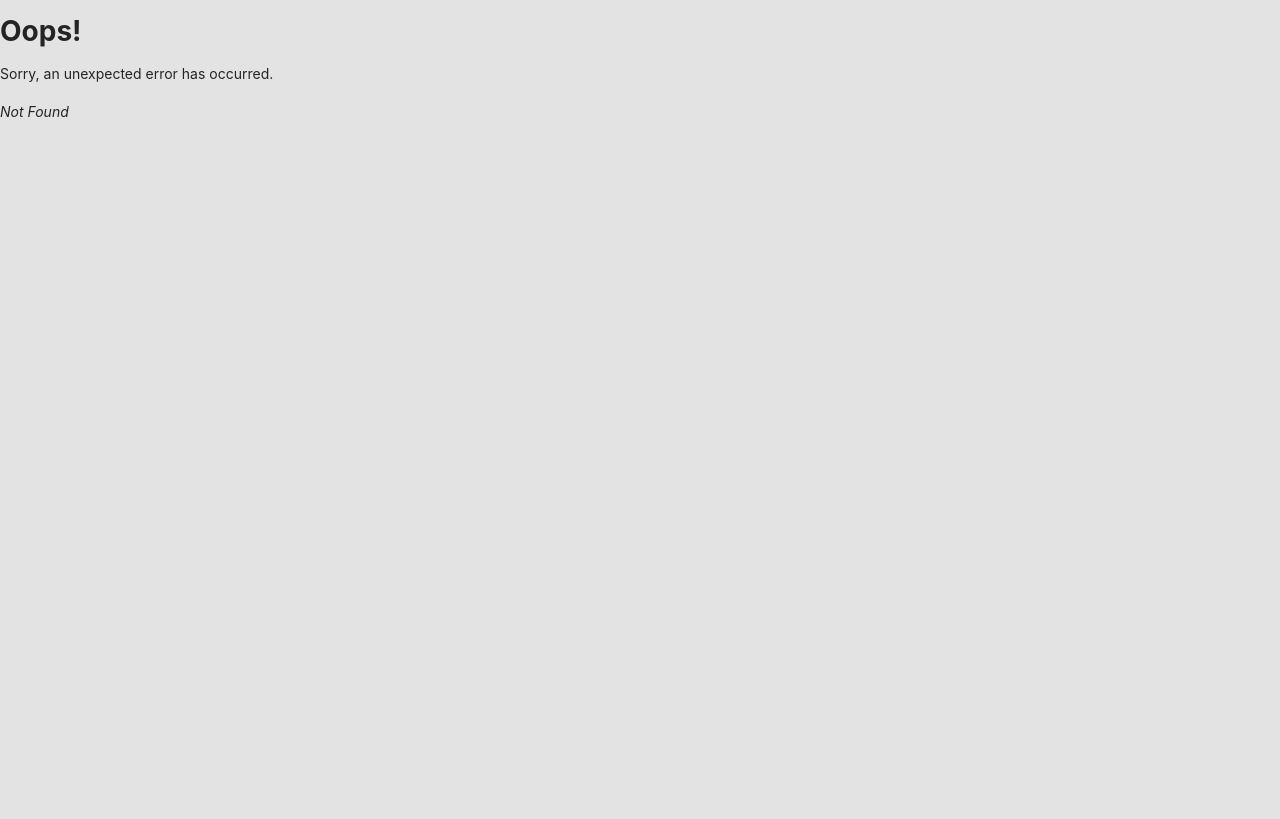
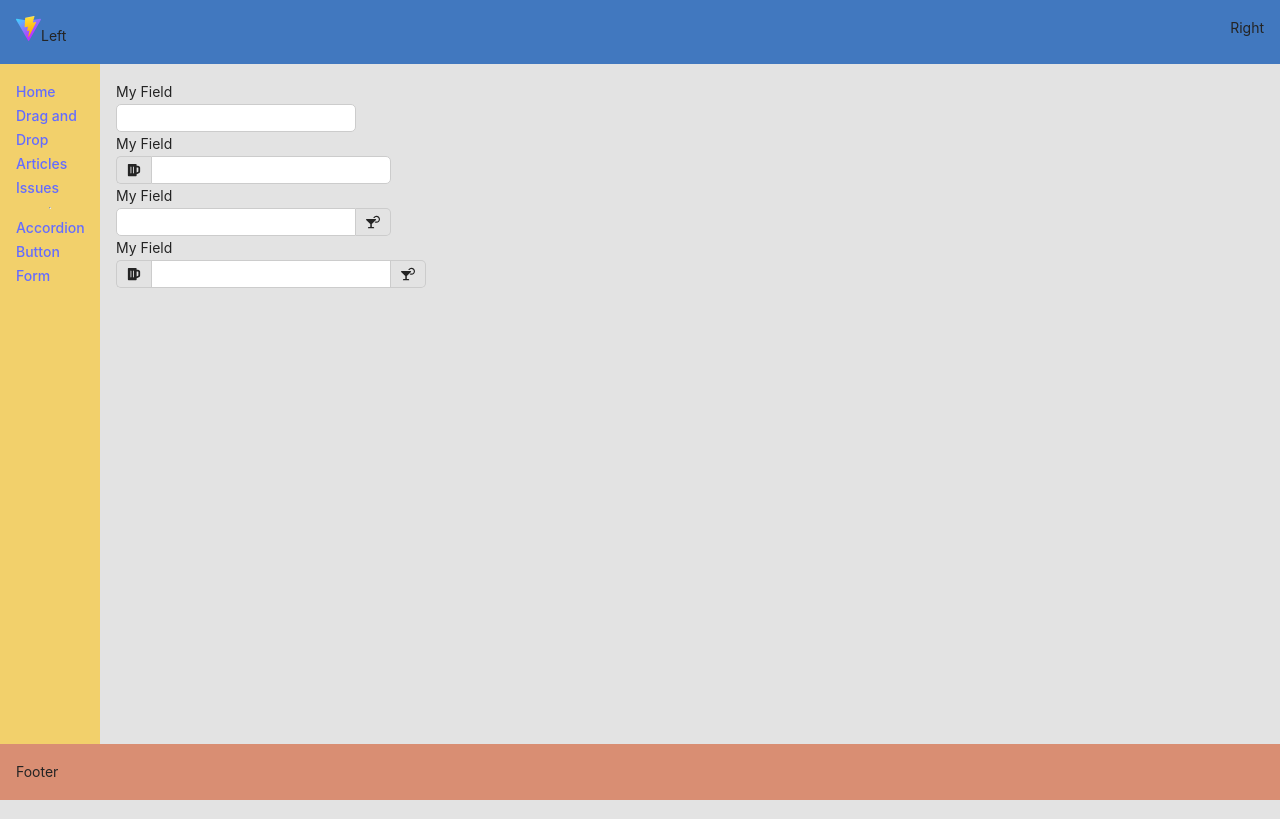
Before and after one commit to atwright147/react-playground, a React (Vite) app: page /components/form in a window 1280 px wide. Before the commit this address had no page. Built offline with nearby package versions, Linux system fonts and the light colour scheme.

Commit message:
add form fields

```diff
--- a/src/components/Nav/Nav.tsx
+++ b/src/components/Nav/Nav.tsx
@@ -11,5 +11,6 @@ export const Nav = (): JSX.Element => (
     <hr />
     <NavLink className={styles.link} to="/components/accordion">Accordion</NavLink>
     <NavLink className={styles.link} to="/components/button">Button</NavLink>
+    <NavLink className={styles.link} to="/components/form">Form</NavLink>
   </nav>
 );
--- /dev/null
+++ b/src/components/fields/Input/Input.module.scss
@@ -0,0 +1,72 @@
+$borderRadius: 5px;
+
+.field {
+  display: flex;
+  flex-direction: column-reverse;
+  max-width: 100%;
+}
+
+.group {
+  display: flex;
+  max-width: min-content;
+  border-radius: $borderRadius;
+
+  &:has(:focus-visible) {
+    box-shadow: 0 0 0 3px #2196F3;
+  }
+
+  &:has(.marker.left) {
+    .input {
+      border-top-left-radius: 0;
+      border-bottom-left-radius: 0;
+    }
+
+    .marker {
+      &.left {
+        border-top-left-radius: $borderRadius;
+        border-bottom-left-radius: $borderRadius;
+      }
+    }
+  }
+
+  &:has(.marker.right) {
+    .input {
+      border-top-right-radius: 0;
+      border-bottom-right-radius: 0;
+    }
+
+    .marker {
+      &.right {
+        border-top-right-radius: $borderRadius;
+        border-bottom-right-radius: $borderRadius;
+      }
+    }
+  }
+}
+
+.input {
+  outline: 0;
+  border-radius: $borderRadius;
+  width: auto;
+}
+
+.marker,
+.input {
+  border: 1px solid #ccc;
+  padding: 5px 10px;
+}
+
+.marker {
+  align-items: center;
+  display: flex;
+  width: min-content;
+  aspect-ratio: 1/1;
+
+  &.left {
+    border-right: 0;
+  }
+
+  &.right {
+    border-left: 0;
+  }
+}
--- /dev/null
+++ b/src/components/fields/Input/Input.tsx
@@ -0,0 +1,29 @@
+import classnames from 'classnames';
+import { ComponentPropsWithRef, FC, forwardRef, ReactNode, Ref } from 'react';
+import styles from './Input.module.scss';
+
+// https://stackoverflow.com/a/66810748/633056
+
+export interface Props extends ComponentPropsWithRef<'input'> {
+  label: string,
+  left?: ReactNode,
+  middle?: ReactNode,
+  right?: ReactNode,
+}
+
+export const Input: FC<Props> = forwardRef<HTMLInputElement, Props>(
+  ({ label, left, middle, right, className, ...props }, ref: Ref<HTMLInputElement>): JSX.Element => (
+    <div className={styles.field}>
+      <div className={styles.group}>
+        {left && <div className={classnames(styles.marker, styles.left)}>{left}</div>}
+        <input
+          className={classnames(styles.input, className)}
+          ref={ref}
+          {...props}
+        />
+        {right && <div className={classnames(styles.marker, styles.right)}>{right}</div>}
+      </div>
+      <label htmlFor={props.id}>{label}</label>
+    </div>
+  )
+);
--- a/src/main.tsx
+++ b/src/main.tsx
@@ -9,6 +9,7 @@ import { Home } from './routes/Home/Home';
 import { DragAndDrop } from './routes/DragAndDrop/DragAndDrop';
 import { AccordionRoute } from './routes/AccordionRoute/AccordionRoute';
 import { ButtonsRoute } from './routes/ButtonsRoute/ButtonsRoute';
+import { FormRoute } from './routes/FormRoute/FormRoute';
 
 import 'normalize.css';
 import './index.scss';
@@ -39,6 +40,10 @@ const router = createBrowserRouter([
         path: 'components/button',
         element: <ButtonsRoute />,
       },
+      {
+        path: 'components/form',
+        element: <FormRoute />,
+      },
     ],
   },
 ]);
--- /dev/null
+++ b/src/routes/FormRoute/FormRoute.tsx
@@ -0,0 +1,35 @@
+import { FaBeer, FaCocktail } from 'react-icons/fa';
+
+import { Input } from '../../components/fields/Input/Input';
+
+export const FormRoute = (): JSX.Element => (
+  <>
+    <Input
+      label="My Field"
+      id="myField"
+      name="myField"
+    />
+
+    <Input
+      label="My Field"
+      id="myField"
+      name="myField"
+      left={<FaBeer />}
+    />
+
+    <Input
+      label="My Field"
+      id="myField"
+      name="myField"
+      right={<FaCocktail />}
+    />
+
+    <Input
+      label="My Field"
+      id="myField"
+      name="myField"
+      left={<FaBeer />}
+      right={<FaCocktail />}
+    />
+  </>
+);
```
